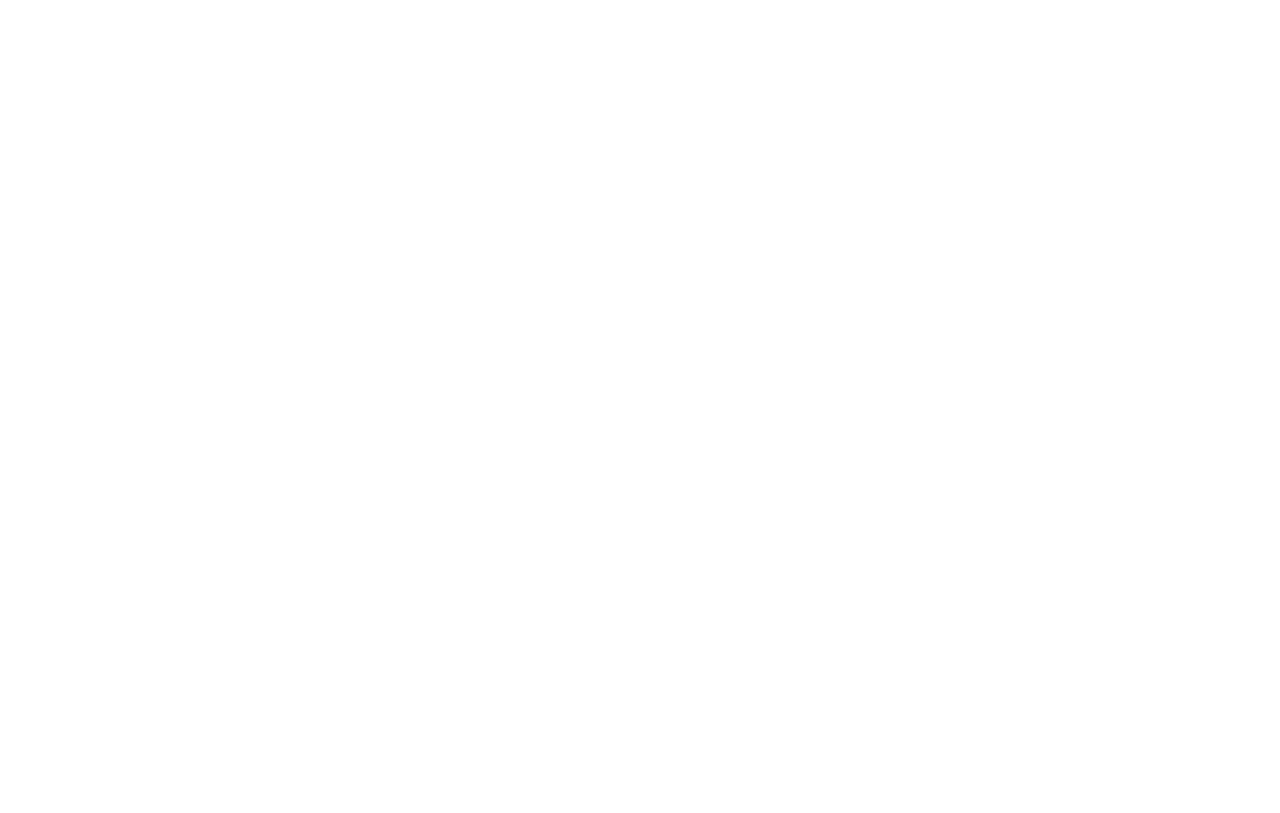
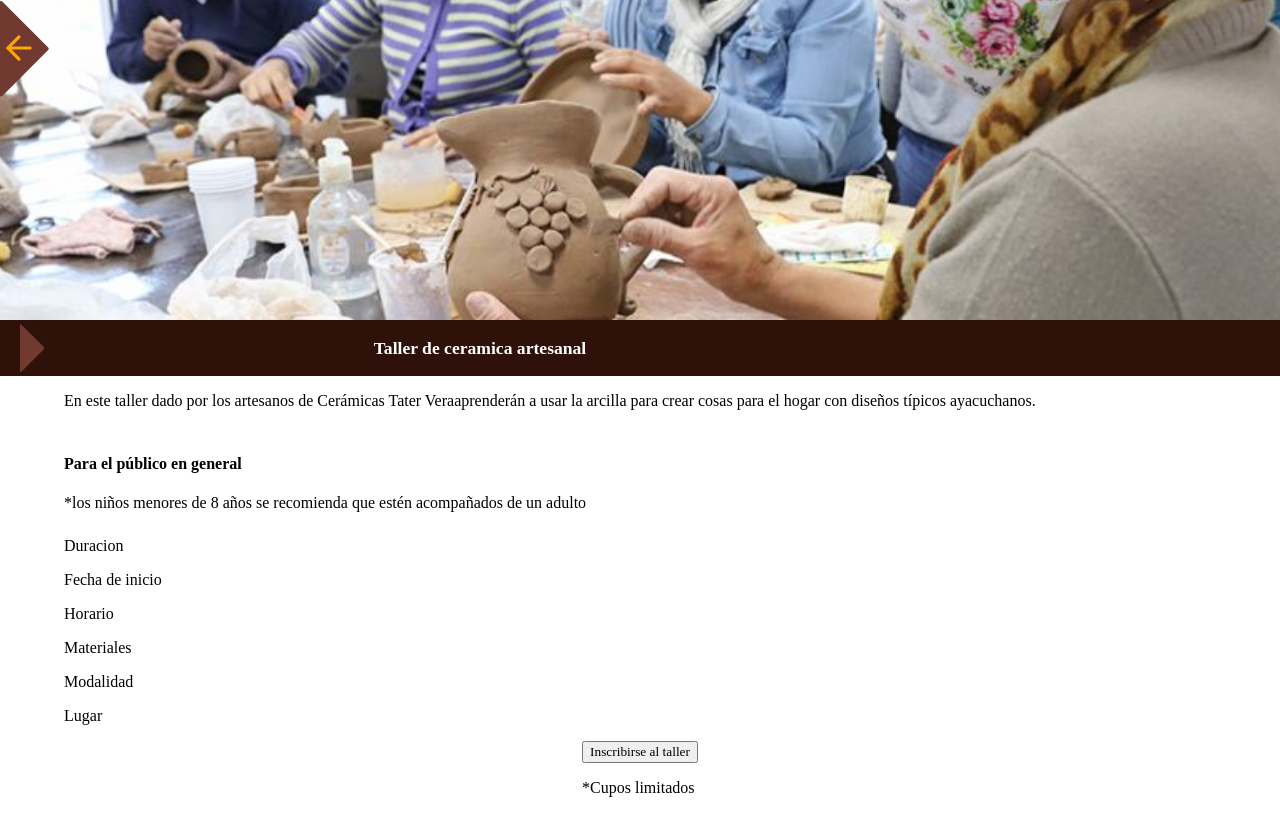
Before and after one commit to Thewilliamg/proyectoFinalExpress, a React (Vite) app: page /workshops/info in a window 1280 px wide. Before the commit this address had no page. Built offline with nearby package versions, Linux system fonts and the light colour scheme; the HTML template or start-up script is replaced by a standard one; a web font is replaced by a local one.

Commit message:
feat: :construction: Creation of page number 28
The creation of the elements and designs of page number 28 begins

```diff
--- a/src/App.jsx
+++ b/src/App.jsx
@@ -9,6 +9,7 @@ import SignUp from './pages/signup/SignUp.jsx'
 import Policy from './pages/signup/register/policy/Policy.jsx'
 import Register from './pages/signup/register/Register.jsx'
 import Service from './pages/home/components/customerService/Service.jsx'
+import WorkshopsInfo from './pages/home/components/workshops/info/WorkshopsInfo.jsx'
 
 
 function App() {
@@ -18,6 +19,7 @@ function App() {
 
         <Route index element={<Home />} />
         <Route path="/customer-service" element={<Service/> } />  //Ruta para pantalla 25
+        <Route path="/workshops/info" element={<WorkshopsInfo/> } /> //Ruta para pantalla 28
         //Rutas de descuentos
         <Route path="/discounts" element={<Discounts/>} />
         //Rutas de tiendas
--- /dev/null
+++ b/src/pages/home/components/workshops/info/WorkshopsInfo.jsx
@@ -0,0 +1,61 @@
+import "./workshopsInfo.css";
+import BackArrow from "../../../../components/backArrow";
+import imagePage28 from "/img/imagePage28.svg";
+import rectanglePage28 from "/img/rectanglePage28.svg";
+
+export default function WorkshopsInfo() {
+  const span = [
+    "Duracion",
+    "Fecha de inicio",
+    "Horario",
+    "Materiales",
+    "Modalidad",
+    "Lugar",
+  ];
+
+  return (
+    <div className="box-workshopsInfo">
+      <div className="box-BackArrow">
+        <BackArrow />
+      </div>
+      <div className="image-workshopsInfo">
+        <img src={imagePage28} alt="" />
+      </div>
+      <div className="titule-workshopsInfo">
+        <img src={rectanglePage28} alt="" />
+        <div className="subtitule-workshopsInfo">
+          <h4>Taller de ceramica artesanal</h4>
+        </div>
+      </div>
+      <div className="informacion-workshopsInfo">
+        <div className="box-firstText-workshopsInfo">
+          <p>
+            En este taller dado por los artesanos de <span>Cerámicas Tater Vera</span>
+            aprenderán a usar la arcilla para crear cosas para el hogar con
+            diseños típicos ayacuchanos.
+          </p>
+        </div>
+        <div className="box-info-workshopsInfo">
+          <h4>Para el público en general</h4>
+          <p>
+            *los niños menores de 8 años se recomienda que estén acompañados de
+            un adulto
+          </p>
+        </div>
+        <div className="box-list-workshopsInfo">
+          {span.map((text, index) => {
+            return (
+              <p key={text}>
+                <span>{text}</span>
+              </p>
+            );
+          })}
+        </div>
+        <div>
+          <button>Inscribirse al taller</button>
+          <p>*Cupos limitados</p>
+        </div>
+      </div>
+    </div>
+  );
+}
--- /dev/null
+++ b/src/pages/home/components/workshops/info/workshopsInfo.css
@@ -0,0 +1,73 @@
+.box-workshopsInfo {
+    display: flex;
+    flex-direction: column;
+    width: 100%;
+    height: 100vh;
+}
+
+.box-BackArrow {
+    position: absolute;
+    left: 0;
+    /* border: 1px solid blue; */
+}
+
+.image-workshopsInfo {
+    display: flex;
+    width: 100%;
+    height: 40%;
+}
+
+.image-workshopsInfo img {
+    width: 100%;
+    height: 100%;
+    object-fit: cover;
+}
+
+.titule-workshopsInfo {
+    display: flex;
+    width: 100%;
+    height: 7vh;
+    background: #2E1108;
+    color: white;
+    align-items: center;
+}
+
+.titule-workshopsInfo img {
+    position: absolute;
+    object-fit: contain;
+    width: 5%;
+    height: 6%;
+    left: 0;
+}
+
+.subtitule-workshopsInfo {
+    display: flex;
+    align-items: center;
+    justify-content: center;
+    width: 75%;
+    height: 50%;
+    font-size: 1.1em;
+}
+
+.informacion-workshopsInfo {
+    display: flex;
+    width: 100%;
+    height: 80vh;
+    flex-direction: column;
+    justify-content: center;
+    align-items: center;
+}
+
+.box-firstText-workshopsInfo {
+    width: 90%;
+    height: 20%;
+}
+
+.box-info-workshopsInfo {
+    width: 90%;
+    height: 20%;
+}
+
+.box-list-workshopsInfo {
+    width: 90%;
+}
```
Also changed, not shown: public/img/imagePage28.svg (added), public/img/rectanglePage28.svg (added).
